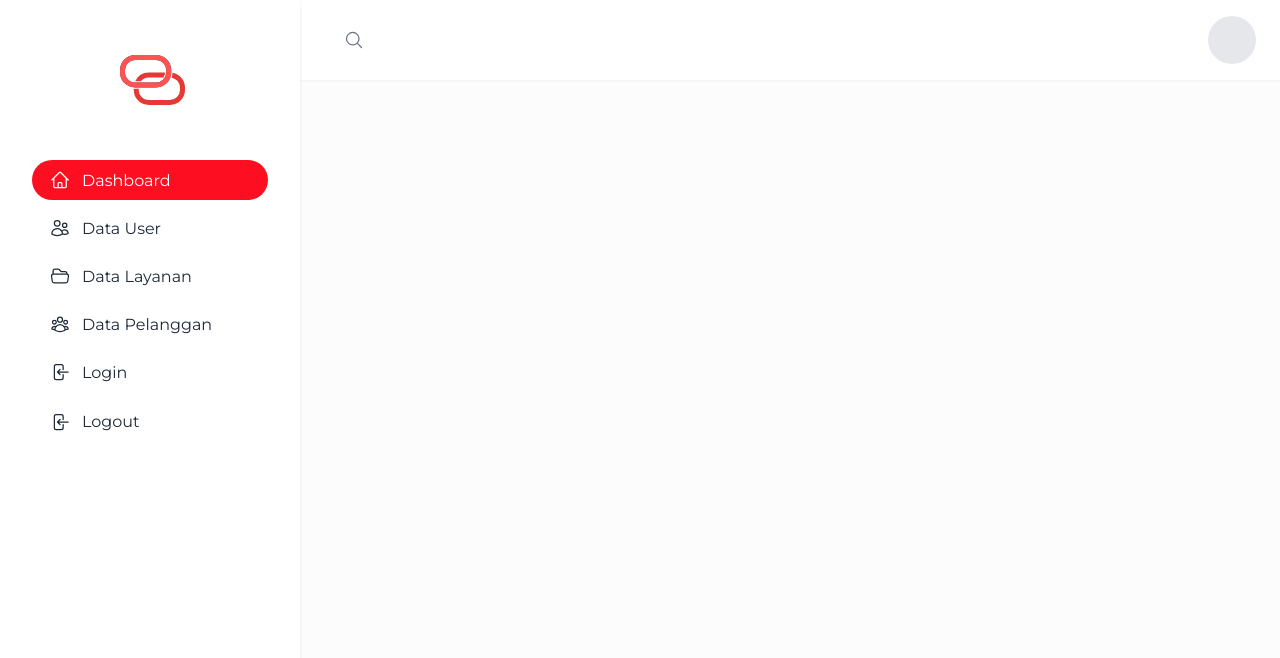
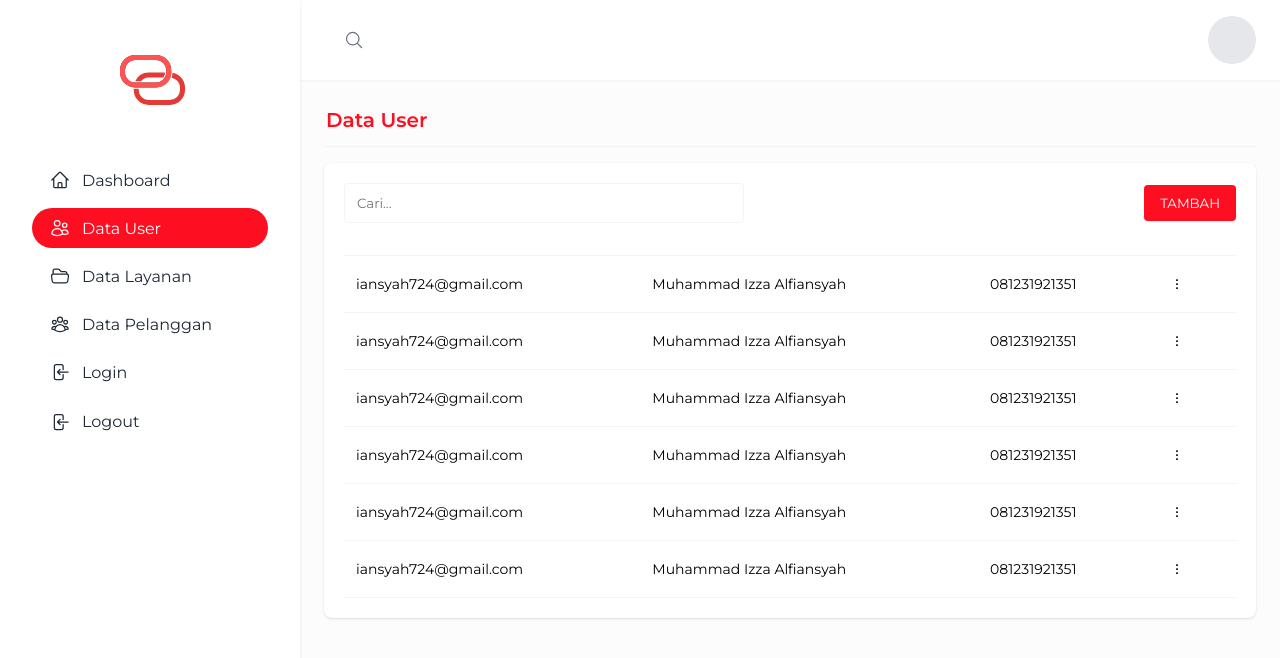
Before and after one commit to izzaalfiansyah/geoodp, a Nuxt app in the folder frontend/: page /user in a window 1280 px wide. Shown: the top 658 px of the page. Built offline with nearby package versions, Linux system fonts and the light colour scheme.

Commit message:
make user page

```diff
--- a/frontend/components/Icon.vue
+++ b/frontend/components/Icon.vue
@@ -52,12 +52,19 @@
       :class="class">
       <path stroke-linecap="round" stroke-linejoin="round" d="M3.75 6.75h16.5M3.75 12h16.5m-16.5 5.25h16.5" />
     </svg>
+  </template>
 
+  <template v-if="type == 'more'">
+    <svg xmlns="http://www.w3.org/2000/svg" fill="none" viewBox="0 0 24 24" stroke-width="1.5" stroke="currentColor"
+      :class="class">
+      <path stroke-linecap="round" stroke-linejoin="round"
+        d="M12 6.75a.75.75 0 110-1.5.75.75 0 010 1.5zM12 12.75a.75.75 0 110-1.5.75.75 0 010 1.5zM12 18.75a.75.75 0 110-1.5.75.75 0 010 1.5z" />
+    </svg>
   </template>
 </template>
 
 <script setup lang="ts">
-export type IconType = 'home' | 'users' | 'user-group' | 'folder-open' | 'logout' | 'search' | 'menu';
+export type IconType = 'home' | 'users' | 'user-group' | 'folder-open' | 'logout' | 'search' | 'menu' | 'more';
 
 withDefaults(defineProps<{
   type: IconType;
--- a/frontend/components/panel/Sidebar.vue
+++ b/frontend/components/panel/Sidebar.vue
@@ -10,7 +10,7 @@
         <template v-for="menu in menus">
           <li class="mb2">
             <NuxtLink :to="menu.path"
-              :class="`flex items-center p2.5 px4.5 decoration-none text-gray800 transition ${menu.path == '/' ? 'bg-primary text-white' : 'hover:text-primary'} rounded rounded-full`">
+              :class="`flex items-center p2.5 px4.5 decoration-none text-gray800 transition ${menu.path == route.path ? 'bg-primary text-white' : 'hover:text-primary'} rounded rounded-full`">
               <Icon :type="menu.icon" class="mr3 w5 h5" />
               <span>{{ menu.title }}</span>
             </NuxtLink>
@@ -33,6 +33,8 @@
 
 <script setup lang="ts">
 import { type IconType } from "~/components/Icon.vue";
+
+const route = useRoute();
 
 defineProps<{
   open: boolean;
--- a/frontend/components/panel/Title.vue
+++ b/frontend/components/panel/Title.vue
@@ -1,5 +1,5 @@
 <template>
-  <div class="text-lg text-white bg-primary px-5 p-.5 rounded-full shadow-sm">
+  <div class="text-xl text-primary p-.5 border-b-solid border-b-gray-100 border-b-1 pb-3 font-semibold">
     <slot></slot>
   </div>
 </template>
--- a/frontend/pages/index.vue
+++ b/frontend/pages/index.vue
@@ -1,11 +1,11 @@
 <template>
   <PanelTitle>Dashboard</PanelTitle>
   <div class="grid md:grid-cols-2 grid-cols-1 gap-4">
-    <div class="bg-white border-l-solid border-primary rounded-lg shadow p-5 py-8">
+    <div class="bg-white rounded-lg shadow p-5 py-8">
       <div class="text-base">Data ODP</div>
       <div class="mt-1 text-3xl font-semibold text-primary">188</div>
     </div>
-    <div class="bg-white border-l-solid border-primary rounded-lg shadow p-5 py-8">
+    <div class="bg-white rounded-lg shadow p-5 py-8">
       <div class="text-base">Data Pelanggan</div>
       <div class="mt-1 text-3xl font-semibold text-primary">1000</div>
     </div>
--- /dev/null
+++ b/frontend/pages/user.vue
@@ -0,0 +1,83 @@
+<template>
+  <PanelTitle>Data User</PanelTitle>
+  <div class="bg-white rounded-lg shadow p-5">
+    <div class="flex items-center justify-between gap-4 flex-wrap">
+      <input type="text"
+        class="lg:w-400px w-full rounded h-10 border-solid border-gray-100 border outline-none px-3 focus:(border-blue-500 ring ring-indigo-100) transition"
+        placeholder="Cari...">
+      <button class="btn btn-primary">Tambah</button>
+    </div>
+    <div class="mt-8">
+      <table class="border border-collapse w-full">
+        <tbody>
+          <tr class="border-b-solid border border-t-solid border-gray-100">
+            <td class="p-3">iansyah724@gmail.com</td>
+            <td class="p-3">Muhammad Izza Alfiansyah</td>
+            <td class="p-3">081231921351</td>
+            <td class="align-right p-3">
+              <button
+                class="bg-white cursor-pointer transition hover:bg-gray-50 rounded-full h-8 w-8 flex items-center justify-center border-none">
+                <Icon type="more" class="w-4 h-4 m-0"></Icon>
+              </button>
+            </td>
+          </tr>
+          <tr class="border-b-solid border border-t-solid border-gray-100">
+            <td class="p-3">iansyah724@gmail.com</td>
+            <td class="p-3">Muhammad Izza Alfiansyah</td>
+            <td class="p-3">081231921351</td>
+            <td class="align-right p-3">
+              <button
+                class="bg-white cursor-pointer transition hover:bg-gray-50 rounded-full h-8 w-8 flex items-center justify-center border-none">
+                <Icon type="more" class="w-4 h-4 m-0"></Icon>
+              </button>
+            </td>
+          </tr>
+          <tr class="border-b-solid border border-t-solid border-gray-100">
+            <td class="p-3">iansyah724@gmail.com</td>
+            <td class="p-3">Muhammad Izza Alfiansyah</td>
+            <td class="p-3">081231921351</td>
+            <td class="align-right p-3">
+              <button
+                class="bg-white cursor-pointer transition hover:bg-gray-50 rounded-full h-8 w-8 flex items-center justify-center border-none">
+                <Icon type="more" class="w-4 h-4 m-0"></Icon>
+              </button>
+            </td>
+          </tr>
+          <tr class="border-b-solid border border-t-solid border-gray-100">
+            <td class="p-3">iansyah724@gmail.com</td>
+            <td class="p-3">Muhammad Izza Alfiansyah</td>
+            <td class="p-3">081231921351</td>
+            <td class="align-right p-3">
+              <button
+                class="bg-white cursor-pointer transition hover:bg-gray-50 rounded-full h-8 w-8 flex items-center justify-center border-none">
+                <Icon type="more" class="w-4 h-4 m-0"></Icon>
+              </button>
+            </td>
+          </tr>
+          <tr class="border-b-solid border border-t-solid border-gray-100">
+            <td class="p-3">iansyah724@gmail.com</td>
+            <td class="p-3">Muhammad Izza Alfiansyah</td>
+            <td class="p-3">081231921351</td>
+            <td class="align-right p-3">
+              <button
+                class="bg-white cursor-pointer transition hover:bg-gray-50 rounded-full h-8 w-8 flex items-center justify-center border-none">
+                <Icon type="more" class="w-4 h-4 m-0"></Icon>
+              </button>
+            </td>
+          </tr>
+          <tr class="border-b-solid border border-t-solid border-gray-100">
+            <td class="p-3">iansyah724@gmail.com</td>
+            <td class="p-3">Muhammad Izza Alfiansyah</td>
+            <td class="p-3">081231921351</td>
+            <td class="align-right p-3">
+              <button
+                class="bg-white cursor-pointer transition hover:bg-gray-50 rounded-full h-8 w-8 flex items-center justify-center border-none">
+                <Icon type="more" class="w-4 h-4 m-0"></Icon>
+              </button>
+            </td>
+          </tr>
+        </tbody>
+      </table>
+    </div>
+  </div>
+</template>
--- a/frontend/uno.config.ts
+++ b/frontend/uno.config.ts
@@ -11,7 +11,10 @@ import {
 
 export default defineConfig({
   shortcuts: [
-    // ...
+    {
+      btn: "py-2.5 px-4 uppercase rounded shadow-sm border-none cursor-pointer outline-none",
+    },
+    [/^btn-(.*)$/, ([, c]) => `bg-${c} text-white transition`],
   ],
   theme: {
     colors: {
```
